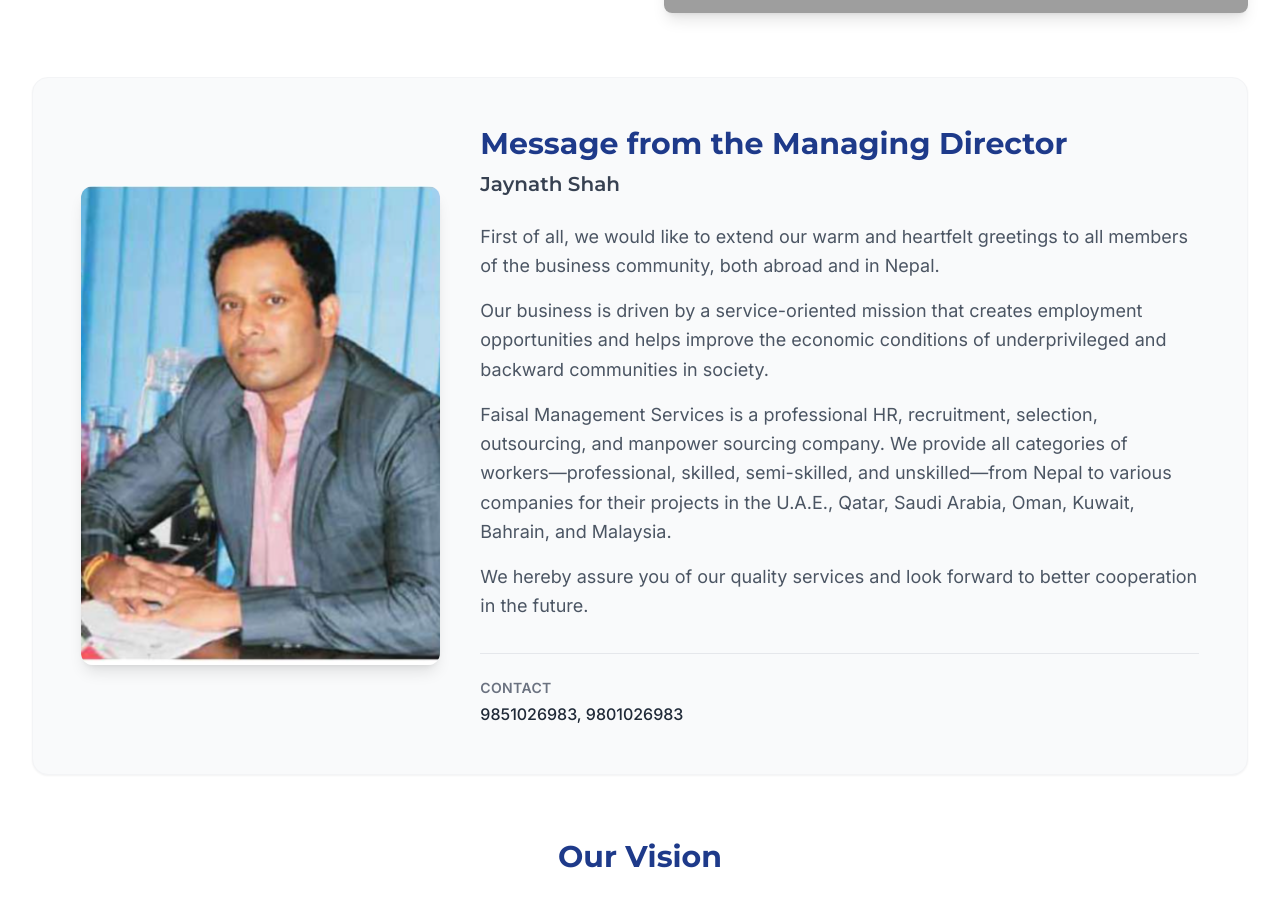
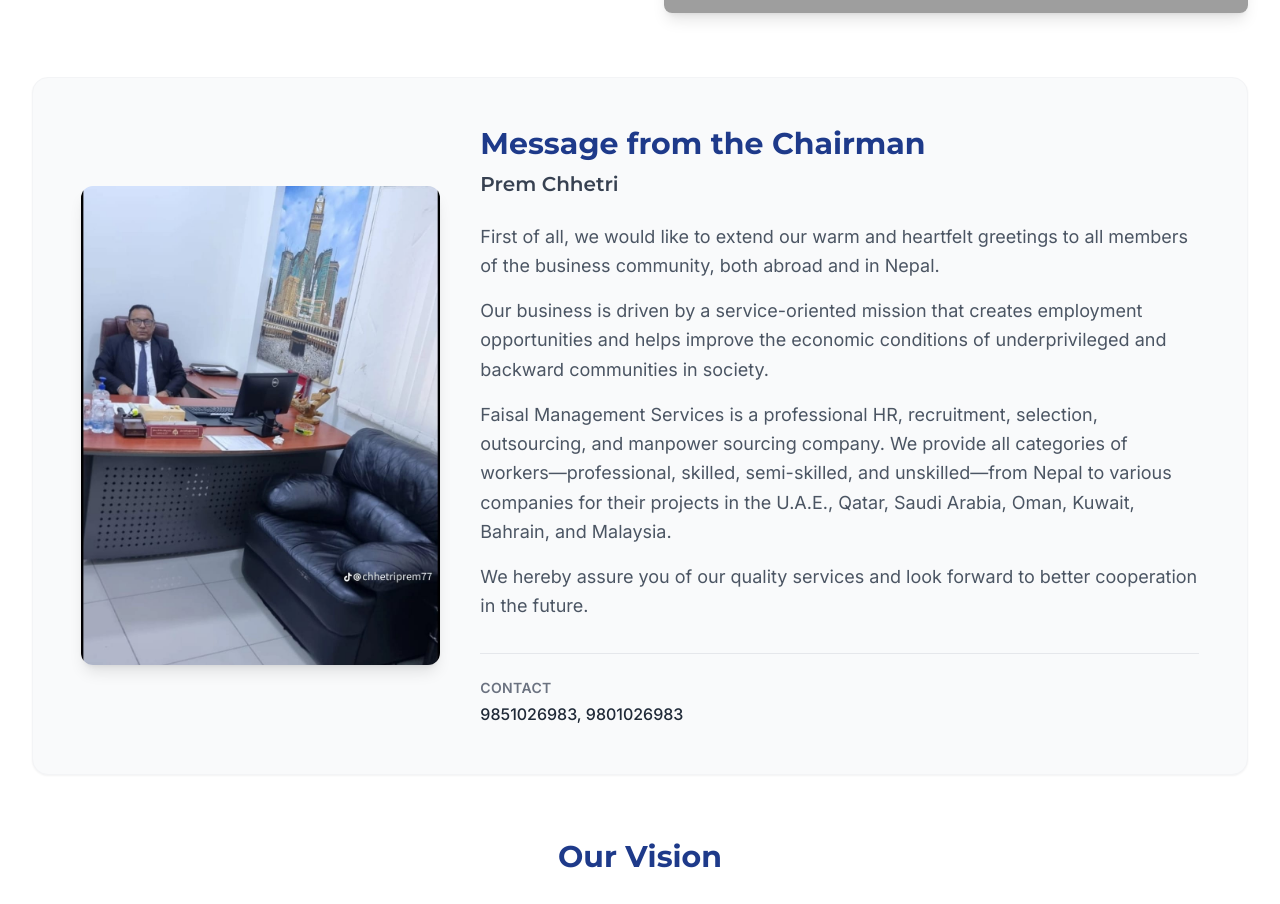
Before and after one commit to saroj60/faisalmanagement, a React (Vite) app: page /about in a window 1280 px wide. Shown: the part 780-1684 px from the top of the page. Built offline with nearby package versions, Linux system fonts and the light colour scheme; grey boxes are pictures that could not be loaded.

Commit message:
Update MD to Chairman, implement ScrollToTop, and update admin creds

```diff
--- a/src/App.jsx
+++ b/src/App.jsx
@@ -14,6 +14,8 @@
 import { AuthProvider } from './context/AuthContext';
 import { COMPANY_INFO } from './utils/constants';
 
+import ScrollToTop from './components/utils/ScrollToTop';
+
 function App() {
   return (
     <HelmetProvider>
@@ -23,6 +25,7 @@
       </Helmet>
       <AuthProvider>
         <Router>
+          <ScrollToTop />
           <Layout>
             <Routes>
               <Route path="/" element={<Home />} />
--- /dev/null
+++ b/src/components/utils/ScrollToTop.jsx
@@ -0,0 +1,14 @@
+import { useEffect } from 'react';
+import { useLocation } from 'react-router-dom';
+
+const ScrollToTop = () => {
+    const { pathname } = useLocation();
+
+    useEffect(() => {
+        window.scrollTo(0, 0);
+    }, [pathname]);
+
+    return null;
+};
+
+export default ScrollToTop;
--- a/src/pages/About.jsx
+++ b/src/pages/About.jsx
@@ -3,7 +3,7 @@
 import { Target, Eye, Heart } from 'lucide-react';
 import Card from '../components/ui/Card';
 import headerBg from '../assets/about-header.png';
-import mdPhoto from '../assets/jaynath-shah.png';
+import mdPhoto from '../assets/chairman.jpg';
 
 const values = [
     { title: 'Mission', icon: Target, desc: 'To provide world-class manpower solutions that drive business growth and individual success.', color: 'bg-blue-100 text-blue-600' },
@@ -60,8 +60,8 @@
                             </div>
                         </div>
                         <div className="md:w-2/3 text-center md:text-left">
-                            <h2 className="text-3xl font-bold text-primary mb-2">Message from the Managing Director</h2>
-                            <h3 className="text-xl font-semibold text-gray-700 mb-6">Jaynath Shah</h3>
+                            <h2 className="text-3xl font-bold text-primary mb-2">Message from the Chairman</h2>
+                            <h3 className="text-xl font-semibold text-gray-700 mb-6">Prem Chhetri</h3>
 
                             <div className="space-y-4 text-gray-600 mb-6 text-lg leading-relaxed">
                                 <p>First of all, we would like to extend our warm and heartfelt greetings to all members of the business community, both abroad and in Nepal.</p>
```
Also changed, not shown: src/assets/chairman.jpg (added), 1 other file (tests, documents, lock files or other folders).
